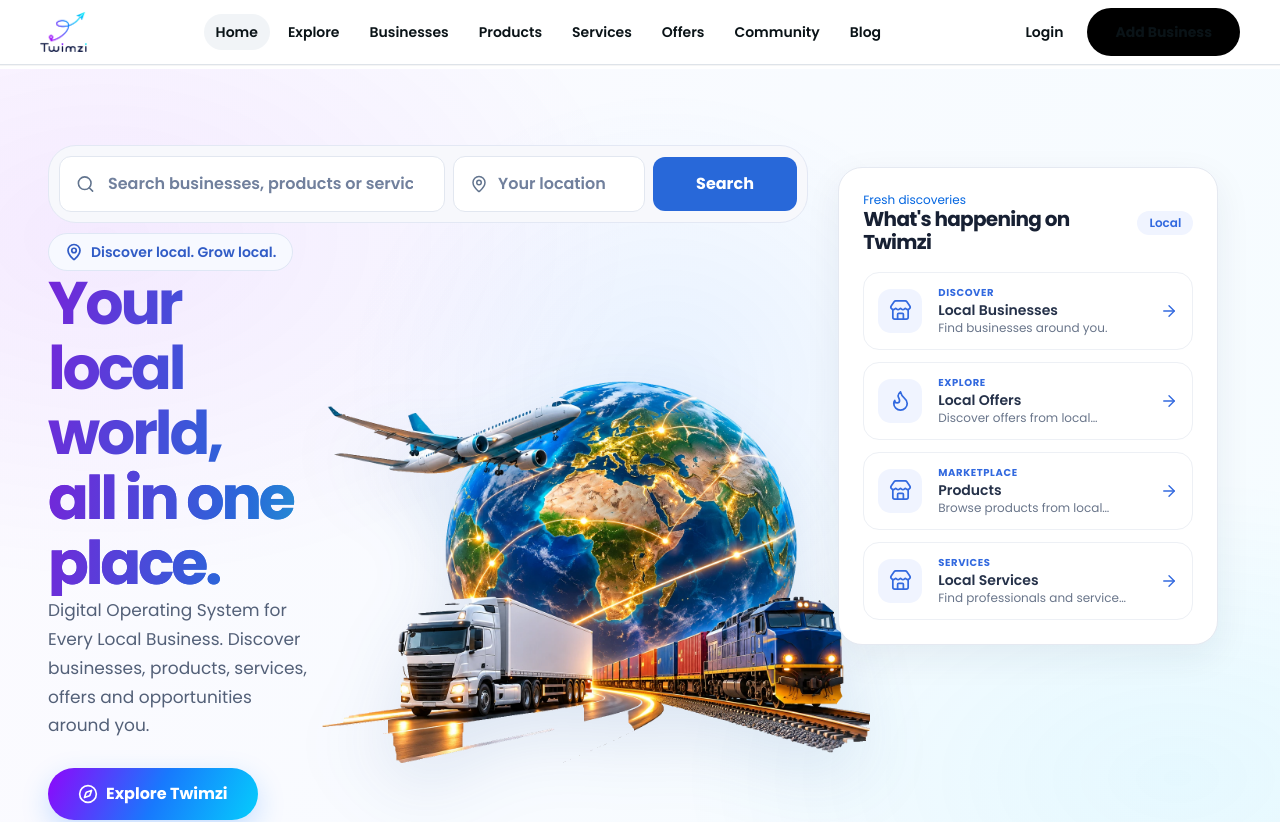
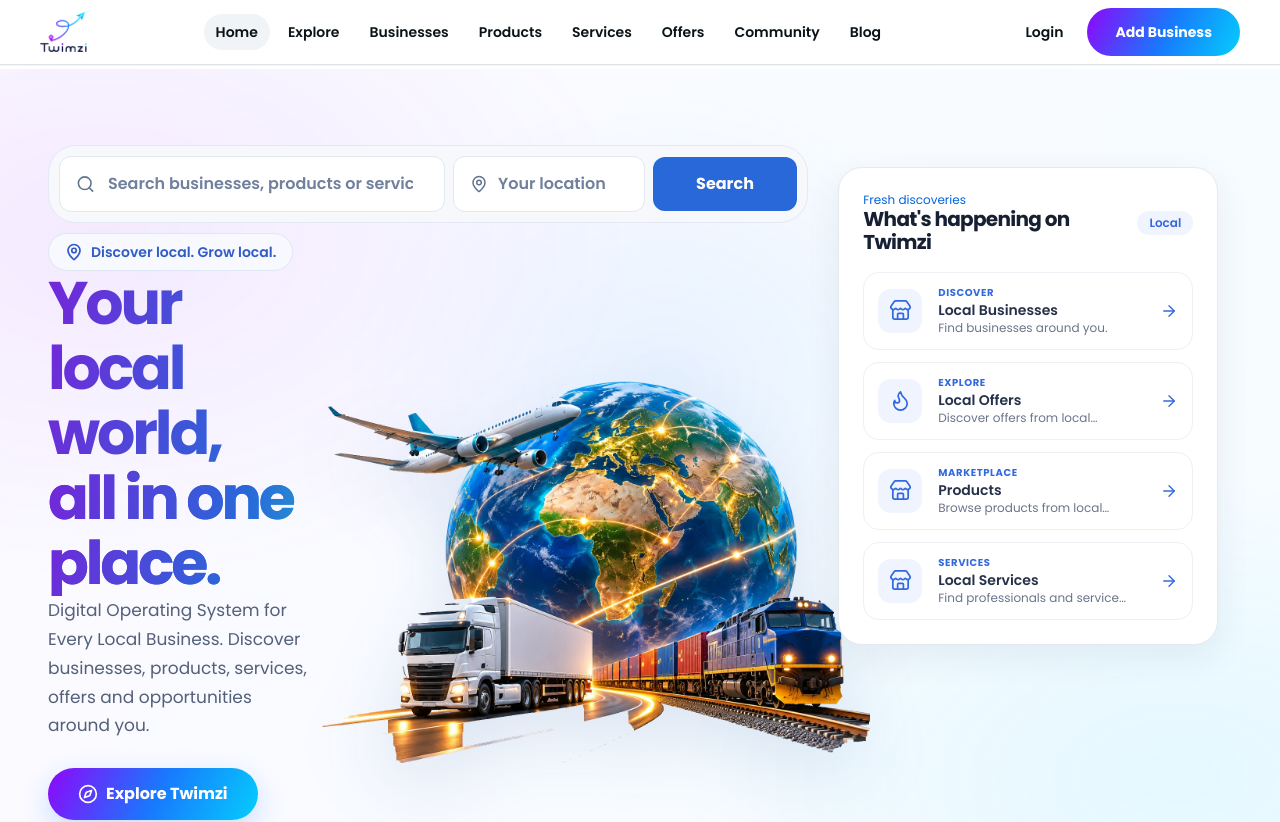
Before and after one commit to twimzi/twimzi-web, a Next.js app: page / in a window 1280 px wide. Shown: the top 822 px of the page. Built offline with nearby package versions, Linux system fonts and the light colour scheme; no server answers; the database is empty.

Commit message:
Use Twimzi brand gradient for Add Business navigation button

```diff
--- a/src/components/layout/header.tsx
+++ b/src/components/layout/header.tsx
@@ -22,7 +22,7 @@ const actionLinkClass =
   "rounded-full px-4 py-3 text-sm font-semibold text-[#1c1e21] transition hover:bg-[#f1f4f7] hover:text-black";
 
 const primaryLinkClass =
-  "inline-flex min-h-12 items-center rounded-full bg-black px-7 py-3 text-sm font-bold text-white transition hover:bg-[#444950]";
+  "inline-flex min-h-12 items-center rounded-full bg-[image:var(--color-primary-gradient)] px-7 py-3 text-sm font-bold !text-white transition hover:brightness-110";
 
 export function Header() {
   const pathname = usePathname();
```
